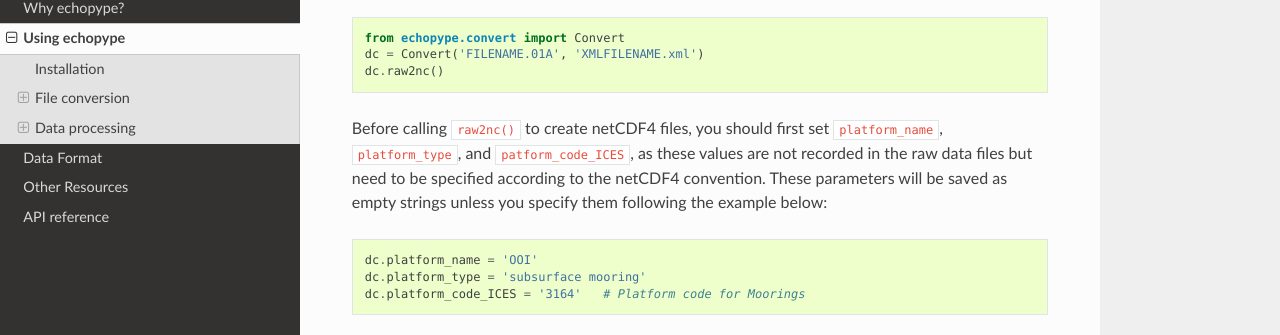
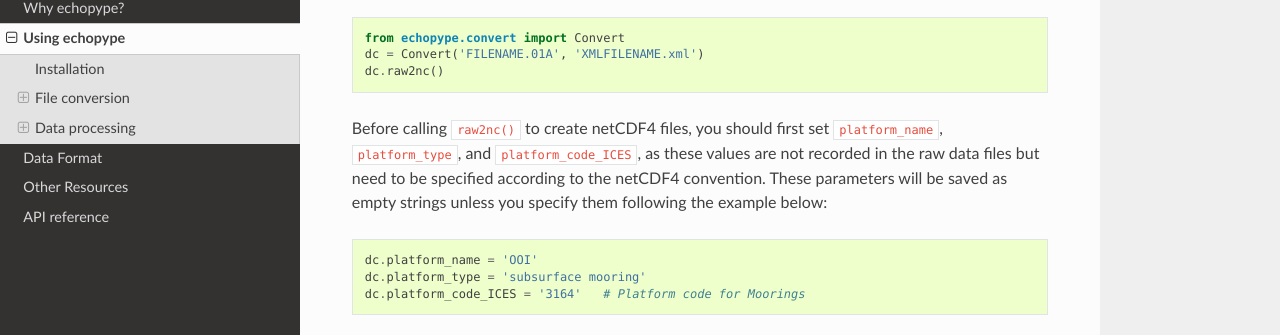
Before and after one commit to OSOceanAcoustics/echopype, a Sphinx documentation site: the page built from docs/source/usage.rst, in a window 1280 px wide and 900 px high, scrolled down 1470 px. Shown: the part 112-447 px from the top of the window. Built offline with Sphinx 7.4.7 and the Read the Docs theme 2.0.0, drawn with Linux system fonts in a browser that asks for light colours.

Commit message:
some typo fixes

```diff
--- a/docs/source/usage.rst
+++ b/docs/source/usage.rst
@@ -88,7 +88,7 @@
 
 Before calling ``raw2nc()`` to create netCDF4 files,
 you should first set ``platform_name``, ``platform_type``, and
-``patform_code_ICES``, as these values are not recorded in the raw data
+``platform_code_ICES``, as these values are not recorded in the raw data
 files but need to be specified according to the netCDF4 convention.
 These parameters will be saved as empty strings unless you specify
 them following the example below:
@@ -212,7 +212,7 @@
 
    .. note::  Currently the ``.nc`` files generated using the command line
       tool will have the fields
-      ``platform_name``, ``platform_type``, and ``patform_code_ICES``
+      ``platform_name``, ``platform_type``, and ``platform_code_ICES``
       in the `Platform` group all set to empty strings.
 
 
```
